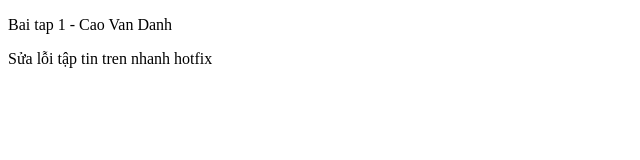
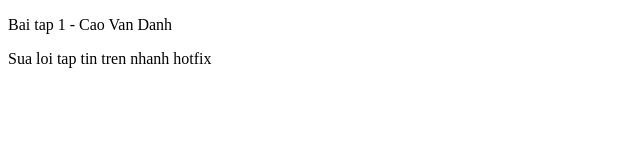
Before and after one commit to danh490101/CT300_BT1, a plain HTML site: page index.html in a window 1280 px wide. Shown: the full height of the page, 0-640 px from the left. Drawn offline with Linux system fonts and the light colour scheme.

Commit message:
Thay doi tap tin tren nhanh hotfix

```diff
--- a/index.html
+++ b/index.html
@@ -8,6 +8,6 @@
 </head>
 <body>
     <p>Bai tap 1 - Cao Van Danh</p>
-    <p>Sửa lỗi tập tin tren nhanh hotfix</p>
+    <p>Sua loi tap tin tren nhanh hotfix</p>
 </body>
 </html>
```
